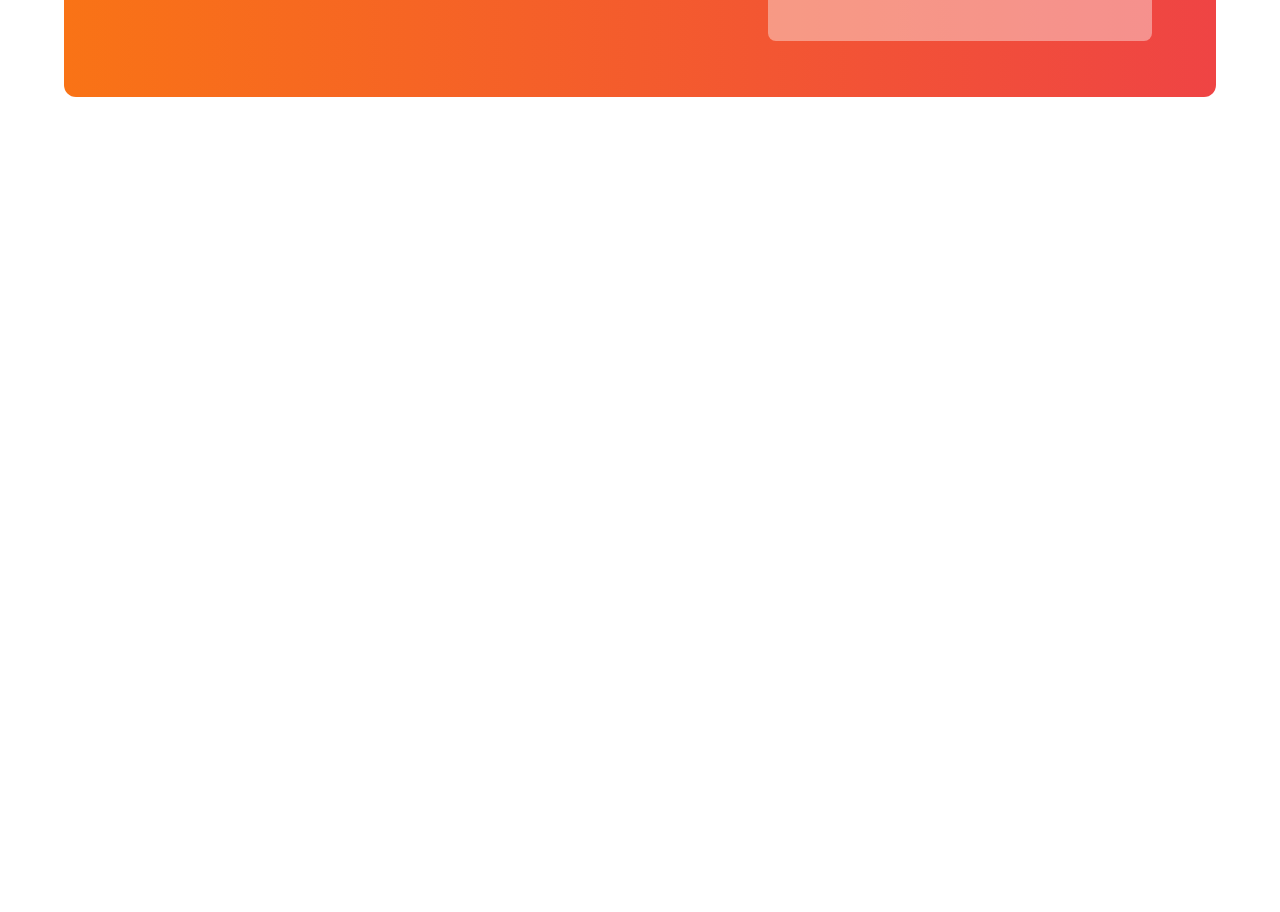
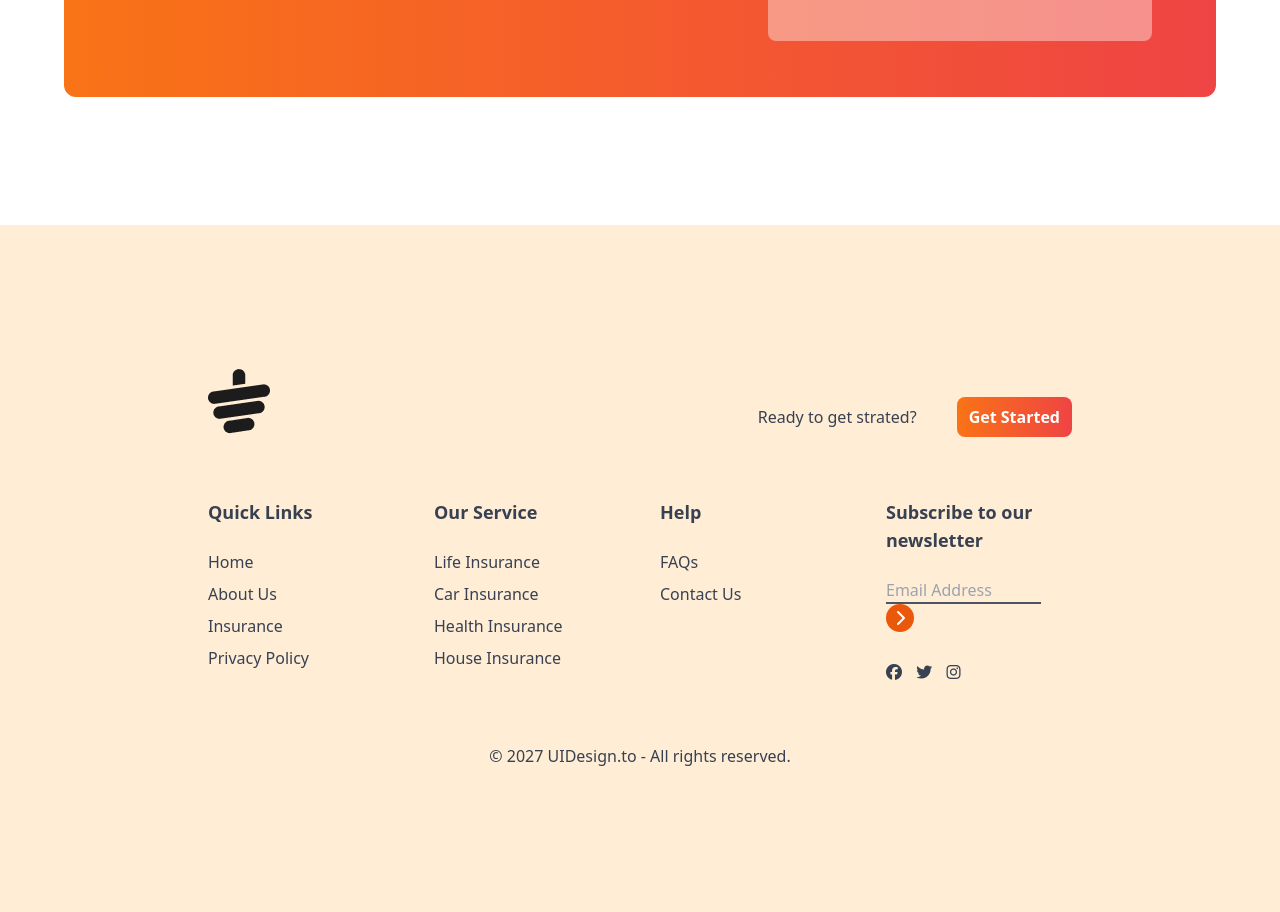
Before and after one commit to swemonir/tea-house, a plain HTML site: page index.html in a window 1280 px wide. Shown: the part 2465-3377 px from the top of the page. Before the commit the page ends 2690 px from the top, so only its background shows below. Drawn offline with nearby package versions, Linux system fonts and the light colour scheme.

Commit message:
6th commit

```diff
--- a/index.html
+++ b/index.html
@@ -210,12 +210,80 @@
 
       </div>
     </section>
+<!-- new-section home work -->
+
+</main>
+<!-- footer section -->
+      <footer class="bg-orange-100 text-gray-700 px-10 py-36 md:px-16">
+        <div class="w-9/12 mx-auto">
+          <!-- logo part -->
+           <div class="mb-8 flex justify-between">
+            <img class="mb-8" src="images/cup.png" alt="">
+            <div class="flex items-center gap-10">
+              <h4>Ready to get strated?</h4>
+              <button class="bg-gradient-to-r from-orange-500 to-red-500 px-3 py-2 rounded-lg text-white font-bold">Get Started</button>
+             </div>
+           </div>
+           <!-- links -->
+          <div class="grid grid-cols-1 md:grid-cols-2 lg:grid-cols-4 gap-10">
+            <!-- clunmn-1 -->
+             <div>
+              <h3 class="font-semibold text-lg mb-6">Quick Links</h3>
+              <ul class="space-y-2">
+                <li><a class="hover:text-orange-600" href="#">Home</a></li>
+                <li><a class="hover:text-orange-600" href="#">About Us</a></li>
+                <li><a class="hover:text-orange-600" href="#">Insurance</a></li>
+                <li><a class="hover:text-orange-600" href="#">Privacy Policy</a></li>
+              </ul>
+             </div>
+             <!-- clunmn-2 -->
+             <div>
+              <h3 class="font-semibold text-lg mb-6">Our Service</h3>
+              <ul class="space-y-2">
+                <li><a class="hover:text-orange-600" href="#">Life Insurance</a></li>
+                <li><a class="hover:text-orange-600" href="#">Car Insurance</a></li>
+                <li><a class="hover:text-orange-600" href="#">Health Insurance</a></li>
+                <li><a class="hover:text-orange-600" href="#">House Insurance</a></li>
+              </ul>
+             </div>
+             <!-- clunmn-3 -->
+             <div>
+              <h3 class="font-semibold text-lg mb-6">Help</h3>
+              <ul class="space-y-2">
+                <li><a class="hover:text-orange-600" href="#">FAQs</a></li>
+                <li><a class="hover:text-orange-600" href="#">Contact Us</a></li>
+              </ul>
+             </div>
+             <!-- clunmn-4 -->
+             <div>
+              <h3 class="font-semibold text-lg mb-6">Subscribe to our newsletter</h3>
+              <div class="flex flex-col space-y-2">
+                <div>
+                  <input placeholder="Email Address" type="text" class="bg-transparent border-b-2 border-gray-600 w-5/6">
+                  <i class="fa-solid fa-chevron-right w-7 h-7 bg-orange-600 inline-flex rounded-full text-white justify-center items-center"></i>
+                  <div class="flex justify-between w-2/5 mb-2 mt-8">
+                    <i class="fa-brands fa-facebook"></i>
+                    <i class="fa-brands fa-twitter"></i>
+                    <i class="fa-brands fa-instagram"></i>
+
+                  </div>
+                </div>
+
+              </div>
+
+
+             </div>
+
+
+          </div>
+          <p class="text-center mt-14">© 2027 UIDesign.to - All rights reserved.</p>
+        </div>
+
+
+      </footer>
 
 
 
-
-
-  </main>
 </body>
 
 </html>
```
